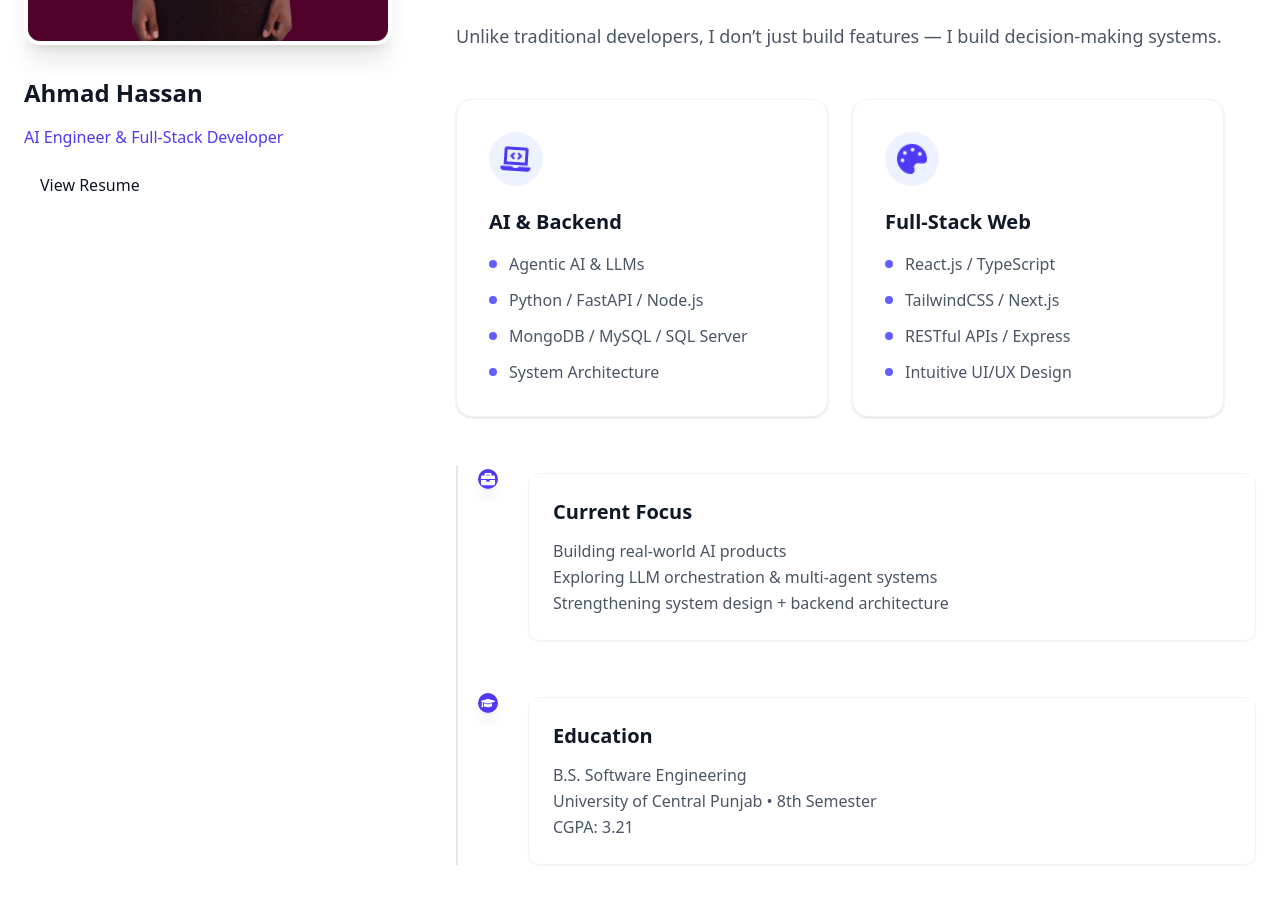
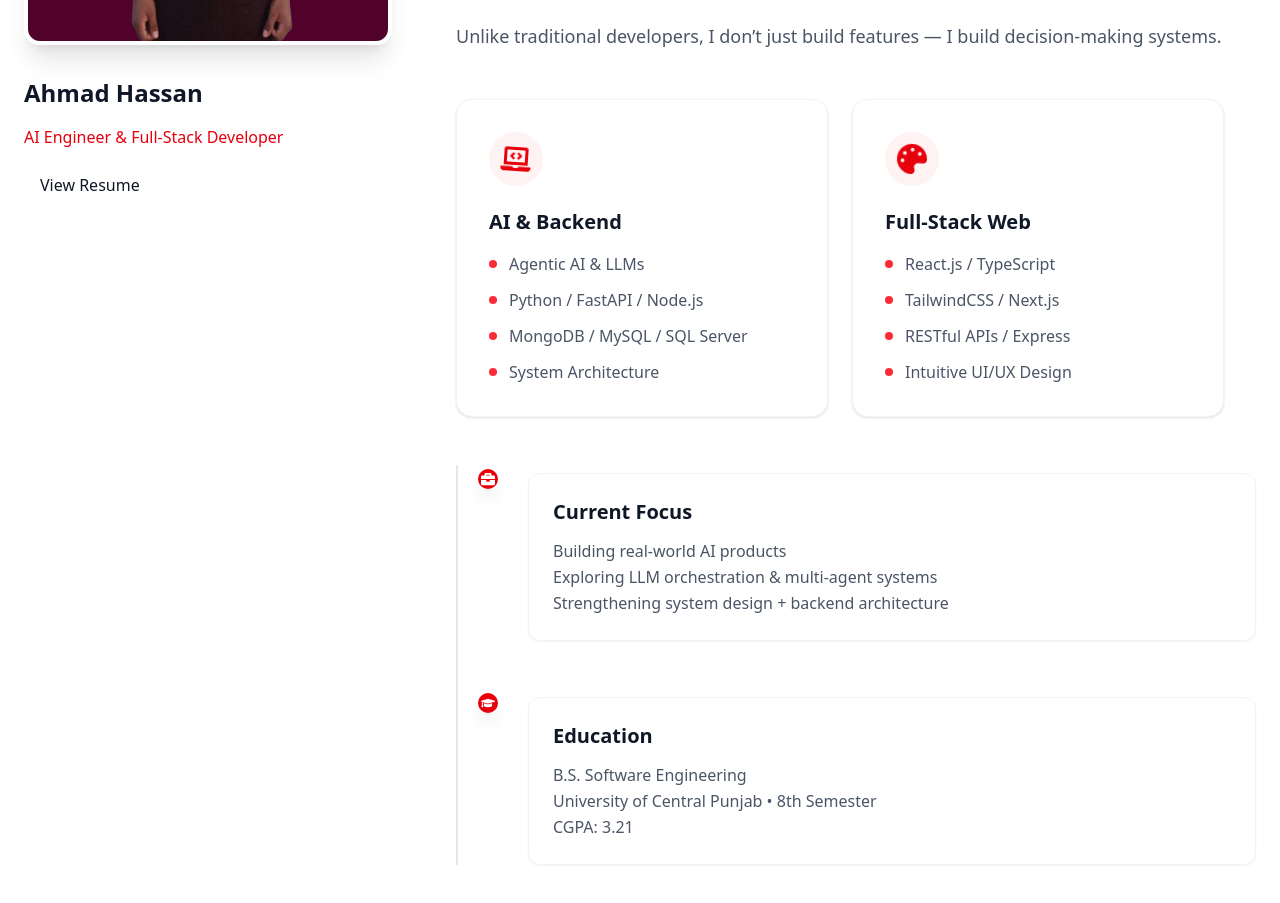
Before and after one commit to thisisahmad24/Ahmad-s-Portfolio, a React (Vite) app: page / in a window 1280 px wide. Shown: the part 1280-2183 px from the top of the page. Built offline with nearby package versions, Linux system fonts and the light colour scheme.

Commit message:
Refactor About component to dark malware aesthetic

```diff
--- a/src/components/About.jsx
+++ b/src/components/About.jsx
@@ -22,7 +22,7 @@ const About = () => {
   return (
     <section
       id="about"
-      className="w-full bg-white dark:bg-gray-900 py-12 md:py-24 px-4 sm:px-6 border-t border-gray-100 dark:border-gray-800"
+      className="w-full bg-white dark:bg-zinc-950 py-12 md:py-24 px-4 sm:px-6 border-t border-gray-100 dark:border-zinc-900"
     >
       <div className="max-w-7xl mx-auto">
         <div className="grid lg:grid-cols-3 gap-8 md:gap-16 items-start">
@@ -41,14 +41,14 @@ const About = () => {
               <img
                 src={Headshot}
                 alt="Ahmad Hassan"
-                className="w-full h-auto rounded-2xl shadow-xl transform transition-transform duration-300 border-4 border-white dark:border-gray-800"
+                className="w-full h-auto rounded-2xl shadow-xl transform transition-transform duration-300 border-4 border-white dark:border-zinc-900"
               />
-              <div className="absolute inset-0 bg-gradient-to-b from-indigo-600/10 to-transparent rounded-2xl mix-blend-multiply opacity-0 group-hover:opacity-100 transition-opacity duration-300" />
+              <div className="absolute inset-0 bg-gradient-to-b from-red-600/10 to-transparent rounded-2xl mix-blend-multiply opacity-0 group-hover:opacity-100 transition-opacity duration-300" />
             </motion.div>
 
             <div className="space-y-4 text-center md:text-left">
               <h3 className="text-xl md:text-2xl font-bold text-gray-900 dark:text-white">Ahmad Hassan</h3>
-              <p className="text-indigo-600 dark:text-indigo-400 font-medium text-sm md:text-base">
+              <p className="text-red-600 dark:text-red-400 font-medium text-sm md:text-base">
                 AI Engineer & Full-Stack Developer
               </p>
               <motion.div className="flex justify-center md:justify-start gap-4" whileHover={{ scale: 1.05 }}>
@@ -104,11 +104,11 @@ const About = () => {
                   ].map((card, index) => (
                     <motion.div
                       key={index}
-                      className="p-6 md:p-8 bg-white dark:bg-gray-800 rounded-xl md:rounded-2xl shadow-sm hover:shadow-lg transition-shadow border border-gray-100 dark:border-gray-700"
+                      className="p-6 md:p-8 bg-white dark:bg-zinc-900 rounded-xl md:rounded-2xl shadow-sm hover:shadow-lg transition-shadow border border-gray-100 dark:border-zinc-800"
                       whileHover={{ y: -5 }}
                     >
                       <motion.div
-                        className="text-indigo-600 dark:text-indigo-400 text-2xl md:text-3xl mb-3 md:mb-4 inline-block p-2 md:p-3 rounded-full bg-indigo-50 dark:bg-gray-900"
+                        className="text-red-600 dark:text-red-400 text-2xl md:text-3xl mb-3 md:mb-4 inline-block p-2 md:p-3 rounded-full bg-red-50 dark:bg-zinc-800"
                         animate={{ rotate: [0, 10, -10, 0] }}
                         transition={{ duration: 2, repeat: Infinity }}
                       >
@@ -120,7 +120,7 @@ const About = () => {
                       <ul className="space-y-2 md:space-y-3 text-sm md:text-base text-gray-600 dark:text-gray-300">
                         {card.items.map((item, i) => (
                           <motion.li key={i} whileHover={{ x: 5 }} className="flex items-center gap-2 md:gap-3">
-                            <span className="w-2 h-2 bg-indigo-500 rounded-full"></span>
+                            <span className="w-2 h-2 bg-red-500 rounded-full"></span>
                             {item}
                           </motion.li>
                         ))}
@@ -158,7 +158,7 @@ const About = () => {
                     transition={{ delay: item.delay, duration: 0.6 }}
                   >
                     <motion.div
-                      className="absolute left-0 top-1 -translate-x-1/2 w-4 h-4 md:w-5 md:h-5 bg-indigo-600 rounded-full flex items-center justify-center shadow-lg z-10"
+                      className="absolute left-0 top-1 -translate-x-1/2 w-4 h-4 md:w-5 md:h-5 bg-red-600 rounded-full flex items-center justify-center shadow-lg z-10"
                       initial={{ scale: 0 }}
                       animate={{ scale: 1 }}
                       transition={{ type: "spring", stiffness: 260, damping: 20 }}
@@ -170,7 +170,7 @@ const About = () => {
 
                     <div className="space-y-2 ml-6 md:ml-10 pt-1 md:pt-2">
                       <motion.div
-                        className="p-4 md:p-6 bg-white dark:bg-gray-800 rounded-lg md:rounded-xl shadow-xs hover:shadow-md transition-shadow border border-gray-100 dark:border-gray-700"
+                        className="p-4 md:p-6 bg-white dark:bg-zinc-900 rounded-lg md:rounded-xl shadow-xs hover:shadow-md transition-shadow border border-gray-100 dark:border-zinc-800"
                         whileHover={{ x: 5 }}
                       >
                         <h4 className="text-lg md:text-xl font-semibold dark:text-white mb-2 md:mb-3">
```
